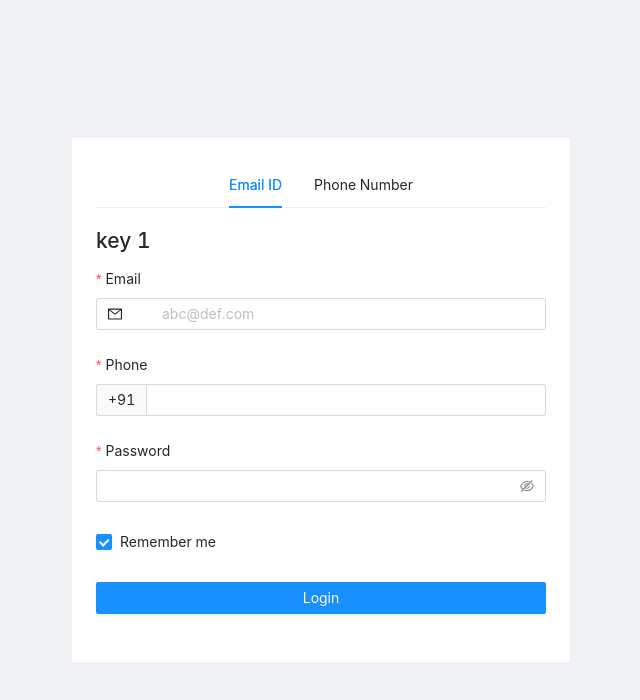
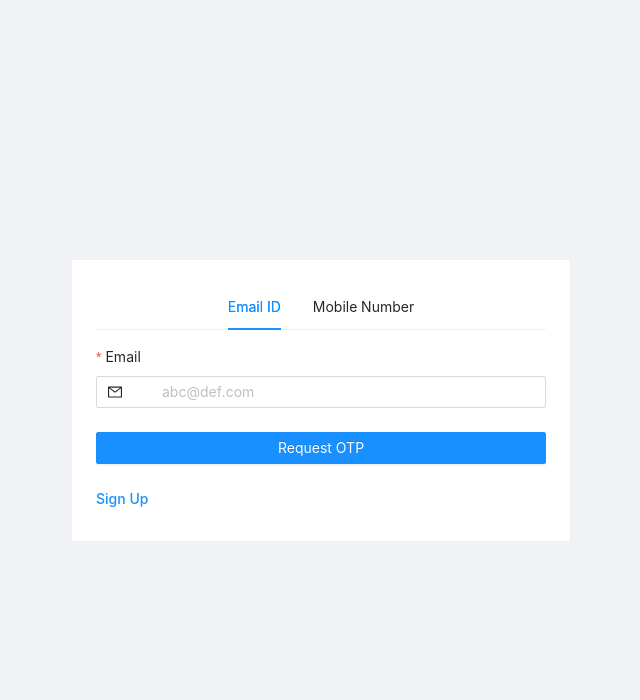
Before and after one commit to manassahoo-dev/job-portal, a React (Create React App) app in the folder frontend/: page /login in a window 1280 px wide. Shown: the top 700 px of the page, without its empty margins (319-959 px from the left). Built offline with nearby package versions, Linux system fonts and the light colour scheme.

Commit message:
signup & login form

```diff
--- a/frontend/package.json
+++ b/frontend/package.json
@@ -9,6 +9,7 @@
     "antd": "^4.16.10",
     "react": "^17.0.2",
     "react-dom": "^17.0.2",
+    "react-otp-input": "^2.4.0",
     "react-router-dom": "^5.2.0",
     "react-scripts": "4.0.3",
     "web-vitals": "^1.1.2"
--- /dev/null
+++ b/frontend/src/components/LoginOrSignUp.js
@@ -0,0 +1,125 @@
+import { MailOutlined } from '@ant-design/icons';
+import { Button, Card, Checkbox, Col, Form, Input, Row, Tabs } from 'antd';
+import { useState } from 'react';
+import { Link, useHistory } from 'react-router-dom';
+import OtpInput from 'react-otp-input';
+import Login from '../pages/Login';
+import { hashHistory } from 'react-router';
+
+function LoginOrSignUp(props) {
+
+    const { type } = props;
+    const { TabPane } = Tabs;
+    const history = useHistory();
+    const [tabState, setTabState] = useState('Email');
+    const [isOtpSent, setOTPSentState] = useState(false);
+    const [otp, setOTPState] = useState(false);
+    const [userData, setUserDataState] = useState({});
+
+    const onFinish = (values) => {
+        console.log(values);
+        setUserDataState(values)
+        console.log(userData);
+        isOtpSent ? login(otp) : isExists(values)
+    };
+
+    const onFinishFailed = (errorInfo) => {
+        console.log('Failed:', errorInfo);
+    };
+
+    const login = (values) => {
+        console.log(userData, "After successfull Login", values);
+        sessionStorage.setItem('user', JSON.stringify(userData));
+        history.push('/');
+    }
+
+    const isExists = (values) => {
+
+        const requestOptions = {
+            method: 'POST',
+            headers: { 'Content-Type': 'application/json' },
+            body: JSON.stringify(values)
+        };
+        fetch('http://localhost:8080/users/exists', requestOptions)
+            .then(response => response.json())
+            .then(data => setOTPSentState(data));
+    }
+
+    const simpleform = (
+        <Form
+            name="basic"
+            layout="vertical"
+            initialValues={{ remember: true }}
+            onFinish={onFinish}
+            onFinishFailed={onFinishFailed}
+        >{isOtpSent ? (
+            <>
+                <OtpInput
+                    value={otp}
+                    onChange={(e) => setOTPState(e)}
+                    numInputs={4}
+                    separator={<span>-</span>}
+
+                />
+                <Form.Item>
+                    <Button block type="primary" htmlType="submit">
+                        {type}
+                    </Button>
+                </Form.Item>
+
+            </>)
+            : (<>
+                {tabState === 'Email' ?
+                    <>
+                        <Form.Item
+                            label="Email"
+                            name="email"
+                            rules={[{ type: 'email', required: true, message: 'Please input your Mail Id!' }]}
+                        >
+                            <Input placeholder="abc@def.com" style={{ width: '100%' }} prefix={<MailOutlined style={{ width: 50, align: 'right' }} />} />
+                        </Form.Item>
+                    </>
+                    :
+                    <>
+                        <Form.Item
+                            name="mobile"
+                            label="Mobile"
+                            rules={[{ required: true, message: 'Please input your mobile number!' }]}
+                        >
+                            <Input addonBefore={'+91'} minLength={10} maxLength={10}
+                                style={{ width: '100%' }} name="mobile" />
+                        </Form.Item>
+                    </>
+                }
+                <Form.Item>
+                    <Button block type="primary" htmlType="submit">
+                        Request OTP
+                    </Button>
+                </Form.Item>
+                {type === "Login" ?
+                    <h4><Link className="text-center" to="/signup">Sign Up</Link></h4>
+                    :
+                    <h4><Link to="/login" className="text-center">Login</Link></h4>
+                }
+            </>
+            )}
+        </Form>
+    );
+
+    return (
+        <div className="card-center">
+            <Card className="auth-card" bordered={true} style={{ width: 500 }}>
+                <Tabs onChange={(e) => { setTabState(e); setOTPSentState(false) }}
+                    defaultActiveKey="1" centered>
+                    <TabPane tab="Email ID" key="Email">
+                        {simpleform}
+                    </TabPane>
+                    <TabPane tab="Mobile Number" key="Mobile">
+                        {simpleform}
+                    </TabPane>
+                </Tabs>
+            </Card>
+        </div>
+    );
+}
+export default LoginOrSignUp;
--- a/frontend/src/components/layout/AppHeader.js
+++ b/frontend/src/components/layout/AppHeader.js
@@ -1,13 +1,19 @@
-import { AppstoreOutlined, MailOutlined } from '@ant-design/icons';
-import { Layout, Menu } from 'antd';
+import { LogoutOutlined, MailOutlined } from '@ant-design/icons';
+import { Button, Layout, Menu } from 'antd';
 import { Link } from "react-router-dom";
 
 const { Header, Footer, Sider, Content } = Layout;
 
 const AppHeader = () => {
+
+    const user = JSON.parse(sessionStorage.getItem('user'));
     const handleClick = e => {
-        console.log('click ', e);
+        console.log('click ', e, user);
+
     };
+    const logout = () => {
+        sessionStorage.removeItem('user');
+    }
 
     return (
         <Header style={{ lineHeight: '65px', background: '#ffffff' }}>
@@ -18,6 +24,25 @@ const AppHeader = () => {
                 <Menu.Item key="alipay">
                     <Link to="/admin/users">Users</Link>
                 </Menu.Item>
+
+                {user ?
+                    <>
+                        <Menu.Item>
+                            <h4>Welcome {user.mobile}</h4>
+                        </Menu.Item>
+                        <Menu.Item key="logout" >
+                            <Button type='default' onClick={logout}>
+                                <Link to="/"><LogoutOutlined /></Link>
+                            </Button>
+                        </Menu.Item>
+                    </>
+                    :
+                    <Menu.Item key="login">
+                        <Button type='primary'>
+                            <Link to="/login">Login</Link>
+                        </Button>
+                    </Menu.Item>
+                }
             </Menu>
         </Header>
     )
--- a/frontend/src/index.css
+++ b/frontend/src/index.css
@@ -23,3 +23,7 @@ input::-webkit-inner-spin-button {
 input[type="number"] {
   -moz-appearance: textfield;
 }
+
+.text-center {
+  text-align: center;
+}
--- a/frontend/src/pages/Login.js
+++ b/frontend/src/pages/Login.js
@@ -1,91 +1,8 @@
-import { ArrowRightOutlined, MailOutlined } from '@ant-design/icons';
-import { Button, Card, Checkbox, Col, Form, Input, Row, Select, Tabs } from 'antd';
-import { Option } from 'antd/lib/mentions';
-import { useState } from 'react';
-import { Link, useHistory } from 'react-router-dom';
+import LoginOrSignUp from '../components/LoginOrSignUp';
 
 function Login() {
-
-    const [form] = Form.useForm();
-    const [tabState, setTabState] = useState(1);
-    const history = useHistory();
-    const { TabPane } = Tabs;
-    const onFinish = (values) => {
-        console.log('Success:', values);
-        // const empObj = new Student();
-        // dispatch(addEmployeeAction(empObj));
-        history.push('/');
-    };
-
-    const onFinishFailed = (errorInfo) => {
-        console.log('Failed:', errorInfo);
-    };
-
-    const form1 = (
-        <>
-            <h1>key {tabState}</h1>
-            <Form
-                name="basic"
-                layout="vertical"
-                initialValues={{ remember: true }}
-                onFinish={onFinish}
-                onFinishFailed={onFinishFailed}
-            >
-                {tabState === 1}{
-                    <Form.Item
-                        label="Email"
-                        name="mail"
-                        rules={[{ type: 'email', required: true, message: 'Please input your Mail Id!' }]}
-                    >
-                        <Input placeholder="abc@def.com" style={{ width: '100%' }} prefix={<MailOutlined style={{ width: 50, align: 'right' }} />} />
-                    </Form.Item>
-                }
-                {tabState === 2}{
-                    <Form.Item
-                        name="phone"
-                        label="Phone"
-                        rules={[{ required: true, message: 'Please input your phone number!' }]}
-                    >
-                        <Input addonBefore={'+91'} minLength={10} maxLength={10}
-                            style={{ width: '100%' }} name="phone" />
-                    </Form.Item>
-                }
-
-                <Form.Item
-                    label="Password"
-                    name="password"
-                    rules={[{ required: true, message: 'Please input your password!' }]}
-                >
-                    <Input.Password />
-                </Form.Item>
-
-                <Form.Item name="remember" valuePropName="checked">
-                    <Checkbox>Remember me</Checkbox>
-                </Form.Item>
-
-                <Form.Item>
-                    <Button block type="primary" htmlType="submit">
-                        Login
-                    </Button>
-                </Form.Item>
-            </Form>
-        </>
-    );
-
     return (
-        <div className="card-center">
-            <Card className="auth-card" bordered={true} style={{ width: 500 }}>
-                <Tabs onChange={(e) => setTabState(e)}
-                    defaultActiveKey="1" centered>
-                    <TabPane tab="Email ID" key="1">
-                        {form1}
-                    </TabPane>
-                    <TabPane tab="Phone Number" key="2">
-                        {form1}
-                    </TabPane>
-                </Tabs>
-            </Card>
-        </div>
+        <LoginOrSignUp type="Login" />
     );
 }
 export default Login;
--- a/frontend/src/pages/SignUp.js
+++ b/frontend/src/pages/SignUp.js
@@ -1,6 +1,7 @@
 
 import { Button, Card, Checkbox, Col, Form, Input, Row, Select } from 'antd';
 import React from 'react';
+import LoginOrSignUp from '../components/LoginOrSignUp';
 const { Option } = Select;
 const formItemLayout = {
     labelCol: {
@@ -34,7 +35,14 @@ const tailFormItemLayout = {
 };
 
 const SignUp = () => {
-    const [form] = Form.useForm();
+    return (
+        <LoginOrSignUp type="Sign Up" />
+    );
+};
+export default SignUp;
+
+{/*
+       const [form] = Form.useForm();
     const onFinish = (values) => {
         console.log('Received values of form: ', values);
     };
@@ -54,9 +62,7 @@ const SignUp = () => {
             </Select>
         </Form.Item>
     );
-
-    return (
-        <div className="card-center">
+    <div className="card-center">
             <Card className="auth-card" title="Register With Us" bordered={true}>
                 <Form
                     {...formItemLayout}
@@ -196,7 +202,4 @@ const SignUp = () => {
                     </Form.Item>
                 </Form>
             </Card>
-        </div>
-    );
-};
-export default SignUp;
+                    </div>*/}
```
Also changed, not shown: frontend/src/models/user.js (added, +12 -0 lines), 1 other file (tests, documents, lock files or other folders).
